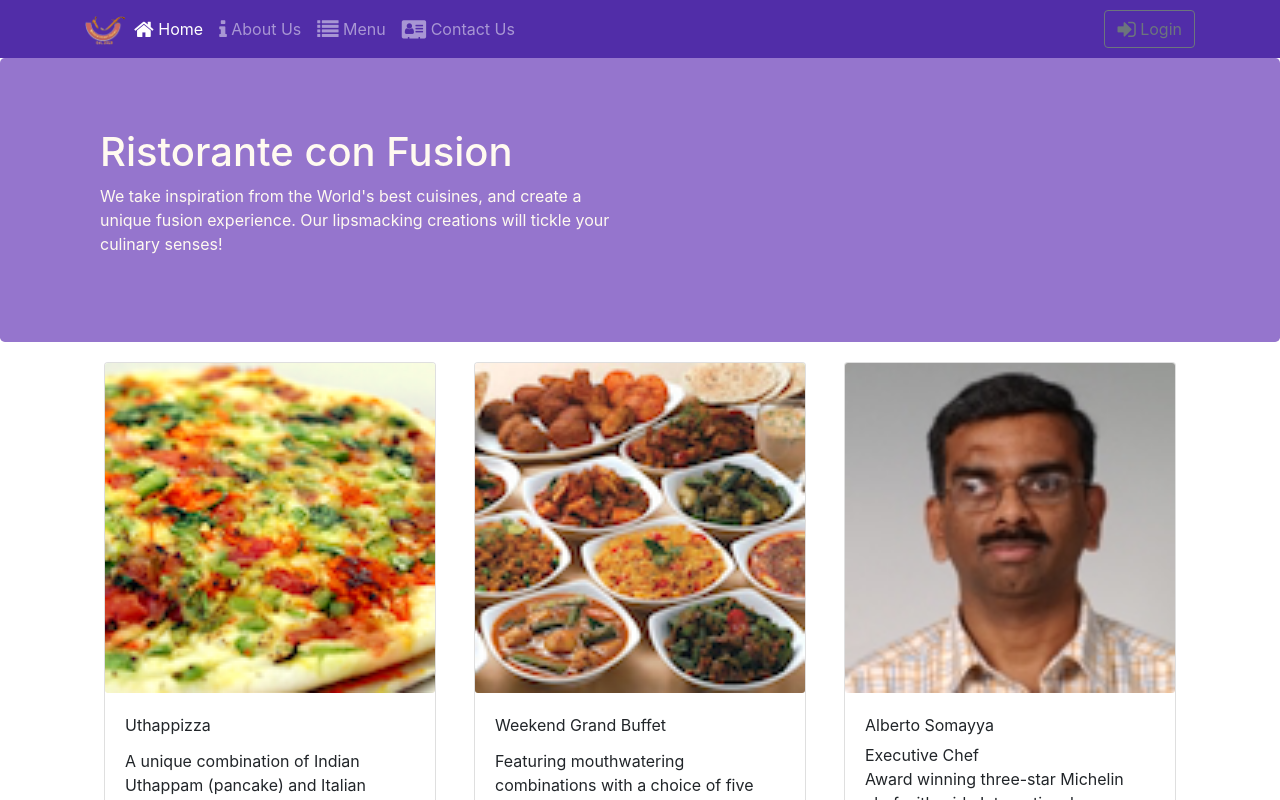
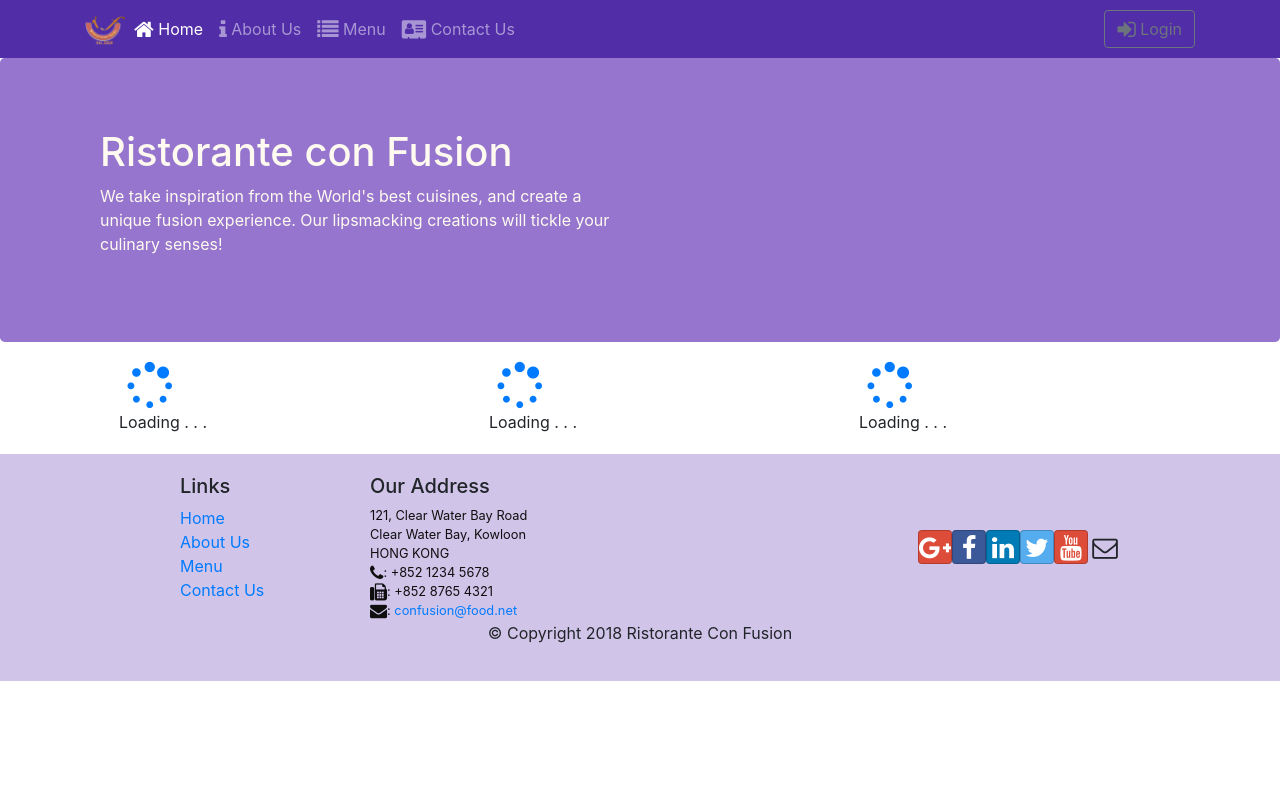
Before and after one commit to srjshrivastav/Coursera-Full-Stack-Specialization, a React (Create React App) app in the folder React/: page /home in a window 1280 px wide. Shown: the top 800 px of the page. Built offline with nearby package versions, Linux system fonts and the light colour scheme.

Commit message:
Add loading

```diff
--- a/React/package.json
+++ b/React/package.json
@@ -16,7 +16,9 @@
     "react-router-dom": "^5.2.0",
     "react-scripts": "3.4.1",
     "reactstrap": "^8.4.1",
-    "redux": "^4.0.5"
+    "redux": "^4.0.5",
+    "redux-logger": "^3.0.6",
+    "redux-thunk": "^2.3.0"
   },
   "scripts": {
     "start": "react-scripts start",
--- a/React/src/components/DishDetailComponent.js
+++ b/React/src/components/DishDetailComponent.js
@@ -11,11 +11,11 @@
   Modal,
   ModalHeader,
   ModalBody,
-  Input,
   Col,
   Label,
   Row,
 } from "reactstrap";
+import { Loading } from "./Loading";
 import { Link } from "react-router-dom";
 import { Errors, Control, LocalForm } from "react-redux-form";
 
@@ -41,7 +41,23 @@
     const required = (val) => val && val.length;
     const maxLength = (len) => (val) => !val || val.length <= len;
     const minLength = (len) => (val) => val && val.length >= len;
-
+    if (this.props.isLoading) {
+      return (
+        <div className="container">
+          <div className="row">
+            <Loading />
+          </div>
+        </div>
+      );
+    } else if (this.props.errMess) {
+      return (
+        <div className="container">
+          <div className="row">
+            <h4>{this.props.errMess}</h4>
+          </div>
+        </div>
+      );
+    } else if (this.props.dish != null) {
       return (
         <div>
           <Modal
@@ -162,3 +178,4 @@
       );
     }
   }
+}
--- a/React/src/components/Home.js
+++ b/React/src/components/Home.js
@@ -7,8 +7,14 @@
   CardTitle,
   CardSubtitle,
 } from "reactstrap";
+import { Loading } from "./Loading";
 
-function RenderCard({ item }) {
+function RenderCard({ item, isLoading, errMess }) {
+  if (isLoading) {
+    return <Loading />;
+  } else if (errMess) {
+    return <h4>{errMess}</h4>;
+  } else
     return (
       <Card>
         <CardImg src={item.image} alt={item.name} />
@@ -28,13 +34,25 @@
     <div className="container">
       <div className="row align-items-start">
         <div className="col-12 col-md m-1">
-          <RenderCard item={props.dish} />
+          <RenderCard
+            item={props.dish}
+            isLoading={props.dishesLoading}
+            errMess={props.dishesErrMess}
+          />
         </div>
         <div className="col-12 col-md m-1">
-          <RenderCard item={props.promotion} />
+          <RenderCard
+            item={props.dish}
+            isLoading={props.dishesLoading}
+            errMess={props.dishesErrMess}
+          />
         </div>
         <div className="col-12 col-md m-1">
-          <RenderCard item={props.leader} />
+          <RenderCard
+            item={props.dish}
+            isLoading={props.dishesLoading}
+            errMess={props.dishesErrMess}
+          />
         </div>
       </div>
     </div>
--- /dev/null
+++ b/React/src/components/Loading.js
@@ -0,0 +1,10 @@
+import React from "react";
+
+export const Loading = () => {
+  return (
+    <div className="col-12">
+      <span className="fa fa-spinner fa-pulse fa-3x fa-fw text-primary"></span>
+      <p>Loading . . .</p>
+    </div>
+  );
+};
--- a/React/src/components/Main.js
+++ b/React/src/components/Main.js
@@ -9,17 +9,27 @@
 import Contact from "./Contact";
 import DishDetail from "./DishDetailComponent";
 import { connect } from "react-redux";
-import { addComment } from "../redux/ActionCreators";
+import { addComment, fetchDishes } from "../redux/ActionCreators";
 
 class Main extends React.Component {
+  fetchDishes = (dispatch) => {
+    dispatch(fetchDishes());
+  };
+
+  componentDidMount() {
+    fetchDishes(this.props.dispatch);
+  }
+
   render() {
     const { dishes, comments, promotions, leaders } = this.props;
     const HomePage = () => {
       return (
         <Home
-          dish={dishes.filter((dish) => dish.featured)[0]}
-          promotion={promotions.filter((promo) => promo.featured)[0]}
-          leader={leaders.filter((leader) => leader.featured)[0]}
+          dish={this.props.dishes.dishes.filter((dish) => dish.featured)[0]}
+          dishesLoading={this.props.dishes.isLoading}
+          dishesErrMess={this.props.dishes.errMess}
+          promotion={this.props.promotions.filter((promo) => promo.featured)[0]}
+          leader={this.props.leaders.filter((leader) => leader.featured)[0]}
         />
       );
     };
@@ -27,11 +37,13 @@
       return (
         <DishDetail
           dish={
-            dishes.filter(
+            this.props.dishes.dishes.filter(
               (dish) => dish.id === parseInt(match.params.dishId, 10)
             )[0]
           }
-          comments={comments.filter(
+          isLoading={this.props.dishes.isLoading}
+          errMess={this.props.dishes.errMess}
+          comments={this.props.comments.filter(
             (comment) => comment.dishId === parseInt(match.params.dishId, 10)
           )}
           addComment={this.props.addComment}
--- a/React/src/components/menu.js
+++ b/React/src/components/menu.js
@@ -8,11 +8,36 @@
   BreadcrumbItem,
 } from "reactstrap";
 import { Link } from "react-router-dom";
+import { Loading } from "./Loading";
 
 function Menu(props) {
   const { dishes } = props;
+  const { isLoading, errMess } = dishes;
+  console.log(isLoading, errMess);
 
-  const menu = dishes.map((dish) => {
+  const menu = dishes.dishes.map((dish) => {
+    if (isLoading) {
+      {
+        console.log("Loading");
+      }
+      return (
+        <div className="container">
+          <div className="row">
+            <Loading />
+          </div>
+        </div>
+      );
+    } else if (errMess) {
+      return (
+        <div className="container">
+          <div className="row">
+            <div className="col-12">
+              <h4>{errMess}</h4>
+            </div>
+          </div>
+        </div>
+      );
+    } else {
       return (
         <div key={dish.id} className="col-12 col-md-5 m-1">
           <Link to={`/menu/${dish.id}`}>
@@ -25,6 +50,7 @@
           </Link>
         </div>
       );
+    }
   });
 
   return (
--- a/React/src/redux/ActionCreators.js
+++ b/React/src/redux/ActionCreators.js
@@ -1,4 +1,5 @@
 import * as ActionTypes from "./ActionTypes";
+import { DISHES } from "../shared/dishes";
 
 export const addComment = (dishId, rating, author, comment) => ({
   type: ActionTypes.ADD_COMMENT,
@@ -9,3 +10,25 @@
     comment: comment,
   },
 });
+
+export const fetchDishes = () => (dispatch) => {
+  dispatch(dishesLoading(true));
+
+  setTimeout(() => {
+    dispatch(addDishes(DISHES));
+  }, 2000);
+};
+
+export const dishesLoading = () => ({
+  type: ActionTypes.DISHES_LOADING,
+});
+
+export const dishesFailed = (errmess) => ({
+  type: ActionTypes.DISHES_FAILED,
+  payload: errmess,
+});
+
+export const addDishes = (dishes) => ({
+  type: ActionTypes.ADD_DISHES,
+  payload: dishes,
+});
--- a/React/src/redux/ActionTypes.js
+++ b/React/src/redux/ActionTypes.js
@@ -1 +1,4 @@
 export const ADD_COMMENT = "ADD_COMMENT";
+export const DISHES_FAILED = "DISHES_FAILED";
+export const ADD_DISHES = "ADD_DISHES";
+export const DISHES_LOADING = "DISHES_LOADING";
--- a/React/src/redux/configureStore.js
+++ b/React/src/redux/configureStore.js
@@ -1,8 +1,10 @@
-import { createStore, combineReducers } from "redux";
+import { createStore, combineReducers, applyMiddleware } from "redux";
 import { Dishes } from "./dishes";
 import { Comments } from "./comments";
 import { Promotions } from "./promotions";
 import { Leaders } from "./leaders";
+import thunk from "redux-thunk";
+import logger from "redux-logger";
 
 export const ConfigureStore = () => {
   const store = createStore(
@@ -11,7 +13,8 @@
       comments: Comments,
       promotions: Promotions,
       leaders: Leaders,
-    })
+    }),
+    applyMiddleware(thunk, logger)
   );
 
   return store;
--- a/React/src/redux/dishes.js
+++ b/React/src/redux/dishes.js
@@ -1,7 +1,24 @@
-import { DISHES } from "../shared/dishes";
+import * as ActionTypes from "./ActionTypes";
 
-export const Dishes = (state = DISHES, action) => {
+export const Dishes = (
+  state = { isLoading: true, errMess: null, dishes: [] },
+  action
+) => {
   switch (action.type) {
+    case ActionTypes.ADD_DISHES:
+      return {
+        ...state,
+        isLoading: false,
+        errMess: null,
+        dishes: action.payload,
+      };
+
+    case ActionTypes.DISHES_LOADING:
+      return { ...state, isLoading: true, errMess: null, dishes: [] };
+
+    case ActionTypes.DISHES_FAILED:
+      return { ...state, isLoading: false, errMess: action.payload };
+
     default:
       return state;
   }
```
Also changed, not shown: 1 other file (tests, documents, lock files or other folders). Lines whose indentation alone changed are shown as unchanged.
